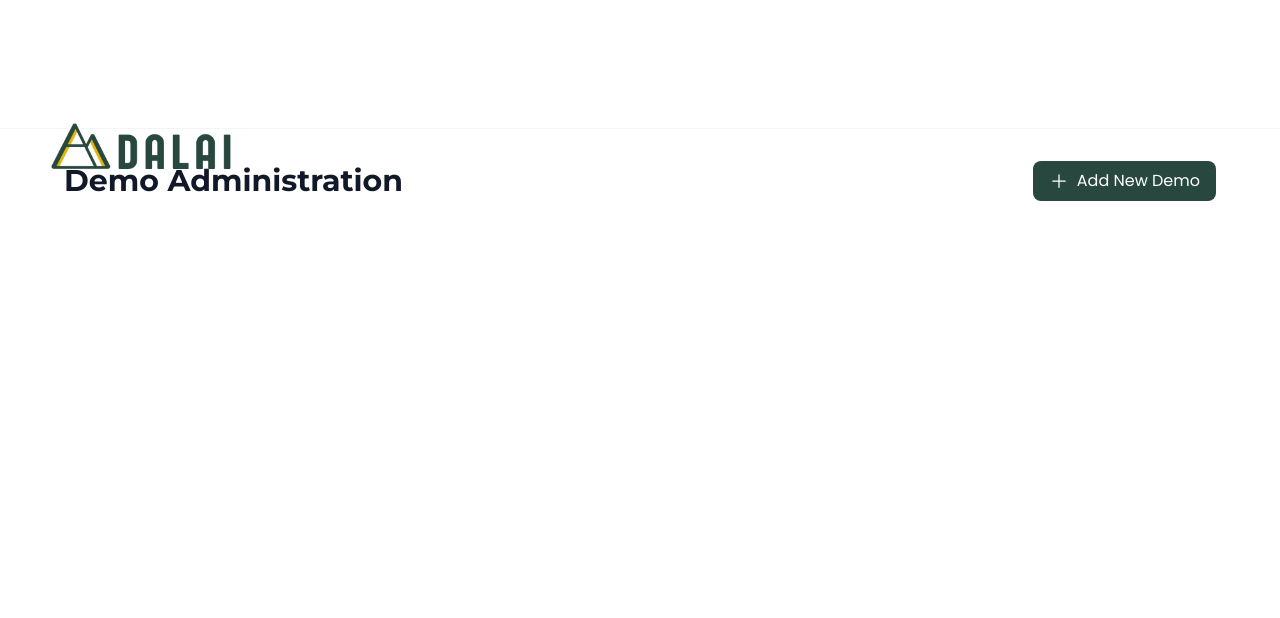
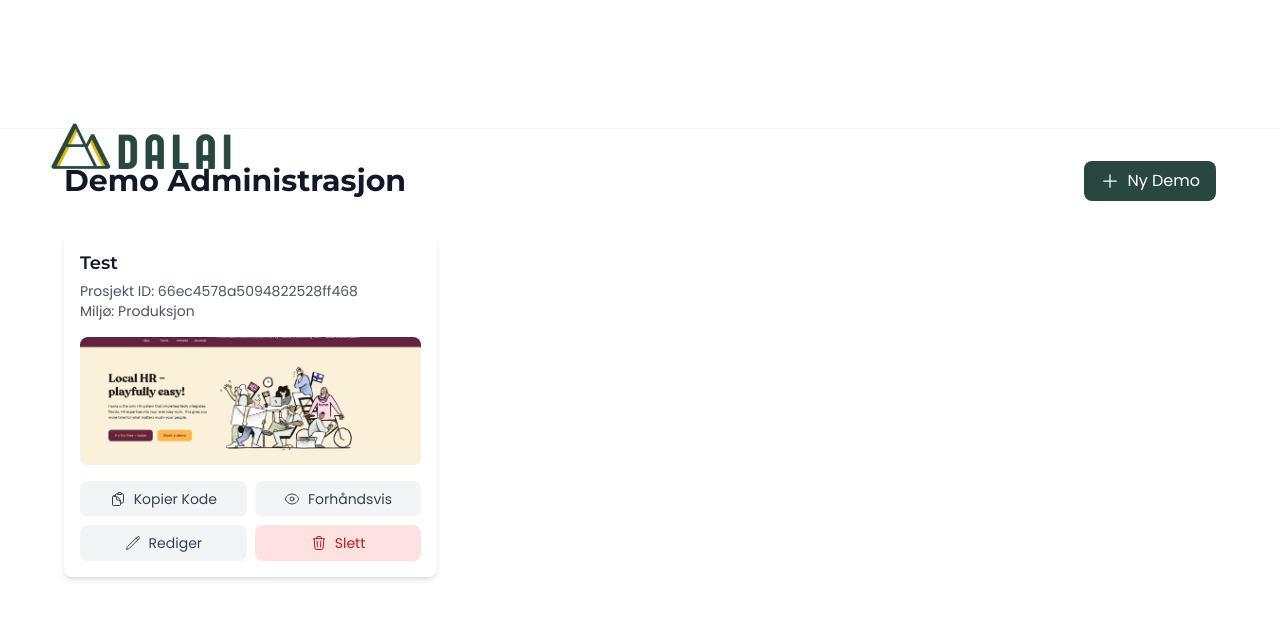
Before and after one commit to swnevin/dalai, a Next.js app: page /admin in a window 1280 px wide. Shown: the top 618 px of the page. Built offline with nearby package versions, Linux system fonts and the light colour scheme.

Commit message:
feat: translate UI to Norwegian and add coming soon features
- Translated all UI text to Norwegian
- Added stylesheet selector (coming soon)
- Added extensions section with Forms, File upload, and QR code scanning (coming soon)
- Updated error messages to Norwegian

```diff
--- /dev/null
+++ b/data/demos.json
@@ -0,0 +1,10 @@
+[
+  {
+    "id": "2e2tpd81b",
+    "clientName": "Test",
+    "projectId": "66ec4578a5094822528ff468",
+    "environment": "production",
+    "brandColor": "#28483F",
+    "backgroundPath": "/logos/1732535847773-Screenshot_2024-11-24_at_21.01.05.png"
+  }
+]
--- a/src/app/admin/page.tsx
+++ b/src/app/admin/page.tsx
@@ -12,6 +12,8 @@ import {
   CodeBracketIcon,
   ServerIcon,
   SwatchIcon,
+  ClipboardDocumentIcon,
+  PuzzlePieceIcon,
 } from '@heroicons/react/24/outline';
 
 interface Demo {
@@ -21,6 +23,7 @@ interface Demo {
   environment: string;
   brandColor: string;
   backgroundPath: string;
+  backgroundType?: 'screenshot' | 'raining-logo';
 }
 
 export default function AdminPage() {
@@ -36,6 +39,7 @@ export default function AdminPage() {
     environment: 'production',
     brandColor: '#28483F',
     backgroundPath: '',
+    backgroundType: 'screenshot' as 'screenshot' | 'raining-logo',
   });
 
   useEffect(() => {
@@ -121,6 +125,7 @@ export default function AdminPage() {
         environment: 'production',
         brandColor: '#28483F',
         backgroundPath: '',
+        backgroundType: 'screenshot',
       });
     } catch (error) {
       console.error('Error saving demo:', error);
@@ -129,7 +134,7 @@ export default function AdminPage() {
   };
 
   const handleDelete = async (id: string) => {
-    if (confirm('Are you sure you want to delete this demo?')) {
+    if (confirm('Er du sikker på at du vil slette denne demoen?')) {
       try {
         const response = await fetch(`/api/demos?id=${id}`, {
           method: 'DELETE',
@@ -152,19 +157,19 @@ export default function AdminPage() {
   return (
     <div className="min-h-screen p-4 sm:p-8">
       <div className="max-w-6xl mx-auto">
-        <div className="flex flex-col sm:flex-row justify-between items-center mb-8 gap-4">
-          <h1 className="text-2xl sm:text-3xl font-bold text-gray-900">
-            Demo Administration
+        <div className="flex flex-col sm:flex-row justify-between items-start sm:items-center mb-8 gap-4">
+          <h1 className="text-2xl sm:text-3xl font-bold text-gray-900 relative z-10">
+            Demo Administrasjon
           </h1>
           <button
             onClick={() => {
               setSelectedDemo(null);
               setShowModal(true);
             }}
-            className="w-full sm:w-auto px-4 py-2 bg-primary text-white rounded-lg hover:bg-primary/90 transition-colors flex items-center gap-2"
+            className="w-full sm:w-auto px-4 py-2 bg-primary text-white rounded-lg hover:bg-primary/90 transition-colors flex items-center gap-2 justify-center sm:justify-start"
           >
             <PlusIcon className="h-5 w-5" />
-            Add New Demo
+            Ny Demo
           </button>
         </div>
 
@@ -179,9 +184,9 @@ export default function AdminPage() {
                   <h3 className="text-lg font-semibold text-gray-900 mb-1">
                     {demo.clientName}
                   </h3>
-                  <p className="text-sm text-gray-600">Project ID: {demo.projectId}</p>
+                  <p className="text-sm text-gray-600">Prosjekt ID: {demo.projectId}</p>
                   <p className="text-sm text-gray-600 capitalize">
-                    Environment: {demo.environment}
+                    Miljø: {demo.environment === 'production' ? 'Produksjon' : 'Utvikling'}
                   </p>
                 </div>
 
@@ -189,40 +194,70 @@ export default function AdminPage() {
                   <div className="relative w-full h-32 mb-4 bg-gray-100 rounded-lg overflow-hidden">
                     <Image
                       src={demo.backgroundPath}
-                      alt={`${demo.clientName} background`}
+                      alt={`${demo.clientName} bakgrunn`}
                       fill
+                      sizes="(max-width: 768px) 100vw, (max-width: 1200px) 50vw, 33vw"
                       className="object-cover"
+                      priority
                     />
                   </div>
                 )}
 
-                <div className="flex flex-col sm:flex-row gap-2 mt-auto">
+                <div className="grid grid-cols-1 sm:grid-cols-2 gap-2 mt-auto">
                   <button
                     onClick={() => {
-                      window.open(`/${demo.clientName}`, '_blank');
+                      const embedCode = `<script type="text/javascript">
+  (function(d, t) {
+      var v = d.createElement(t), s = d.getElementsByTagName(t)[0];
+      v.onload = function() {
+        window.voiceflow.chat.load({
+          verify: { projectID: '${demo.projectId}' },
+          url: 'https://general-runtime.voiceflow.com',
+          versionID: '${demo.environment}'
+        });
+      }
+      v.src = "https://cdn.voiceflow.com/widget/bundle.mjs"; v.type = "text/javascript"; s.parentNode.insertBefore(v, s);
+  })(document, 'script');
+</script>`;
+                      navigator.clipboard.writeText(embedCode);
+                      alert('Kode kopiert til utklippstavlen!');
                     }}
-                    className="flex-1 px-3 py-1.5 text-sm bg-gray-100 text-gray-700 rounded hover:bg-gray-200 transition-colors flex items-center justify-center gap-1"
+                    className="w-full px-3 py-2 text-sm bg-gray-100 text-gray-700 rounded-lg hover:bg-gray-200 transition-colors flex items-center justify-center gap-2"
+                  >
+                    <ClipboardDocumentIcon className="h-4 w-4" />
+                    <span className="whitespace-nowrap">Kopier Kode</span>
+                  </button>
+                  <button
+                    onClick={() => window.open(`/${demo.clientName}`, '_blank')}
+                    className="w-full px-3 py-2 text-sm bg-gray-100 text-gray-700 rounded-lg hover:bg-gray-200 transition-colors flex items-center justify-center gap-2"
                   >
                     <EyeIcon className="h-4 w-4" />
-                    View
+                    <span>Forhåndsvis</span>
                   </button>
                   <button
                     onClick={() => {
                       setSelectedDemo(demo);
-                      setFormData(demo);
+                      setFormData({
+                        clientName: demo.clientName,
+                        projectId: demo.projectId,
+                        environment: demo.environment,
+                        brandColor: demo.brandColor,
+                        backgroundPath: demo.backgroundPath,
+                        backgroundType: demo.backgroundType || 'screenshot',
+                      });
                       setShowModal(true);
                     }}
-                    className="flex-1 px-3 py-1.5 text-sm bg-primary text-white rounded hover:bg-primary/90 transition-colors flex items-center justify-center gap-1"
+                    className="w-full px-3 py-2 text-sm bg-gray-100 text-gray-700 rounded-lg hover:bg-gray-200 transition-colors flex items-center justify-center gap-2"
                   >
                     <PencilIcon className="h-4 w-4" />
-                    Edit
+                    <span>Rediger</span>
                   </button>
                   <button
                     onClick={() => handleDelete(demo.id)}
-                    className="flex-1 px-3 py-1.5 text-sm border border-red-500 text-red-500 rounded hover:bg-red-50 transition-colors flex items-center justify-center gap-1"
+                    className="w-full px-3 py-2 text-sm bg-red-100 text-red-700 rounded-lg hover:bg-red-200 transition-colors flex items-center justify-center gap-2"
                   >
                     <TrashIcon className="h-4 w-4" />
-                    Delete
+                    <span>Slett</span>
                   </button>
                 </div>
               </div>
@@ -235,13 +270,13 @@ export default function AdminPage() {
         <div className="fixed inset-0 bg-black bg-opacity-50 flex items-center justify-center z-50 p-4">
           <div className="bg-white rounded-lg p-6 sm:p-8 max-w-md w-full mx-auto max-h-[90vh] overflow-y-auto">
             <h2 className="text-xl sm:text-2xl font-bold text-gray-900 mb-6">
-              {selectedDemo ? 'Edit Demo' : 'Add New Demo'}
+              {selectedDemo ? 'Rediger Demo' : 'Ny Demo'}
             </h2>
 
             <form onSubmit={handleSubmit} className="space-y-4">
               <div>
                 <label className="block text-sm font-medium text-gray-700 mb-1">
-                  Client Name
+                  Klientnavn
                 </label>
                 <input
                   type="text"
@@ -256,7 +291,7 @@ export default function AdminPage() {
               <div>
                 <label className="block text-sm font-medium text-gray-700 mb-1 flex items-center gap-2">
                   <CodeBracketIcon className="h-5 w-5" />
-                  Project ID
+                  Prosjekt ID
                 </label>
                 <input
                   type="text"
@@ -271,7 +306,7 @@ export default function AdminPage() {
               <div>
                 <label className="block text-sm font-medium text-gray-700 mb-1 flex items-center gap-2">
                   <ServerIcon className="h-5 w-5" />
-                  Environment
+                  Miljø
                 </label>
                 <select
                   name="environment"
@@ -279,15 +314,15 @@ export default function AdminPage() {
                   onChange={handleInputChange}
                   className="w-full px-3 py-2 border border-gray-300 rounded-md focus:outline-none focus:ring-2 focus:ring-primary focus:border-transparent"
                 >
-                  <option value="production">Production</option>
-                  <option value="development">Development</option>
+                  <option value="production">Produksjon</option>
+                  <option value="development">Utvikling</option>
                 </select>
               </div>
 
               <div>
                 <label className="block text-sm font-medium text-gray-700 mb-1 flex items-center gap-2">
                   <SwatchIcon className="h-5 w-5" />
-                  Brand Color
+                  Merkefarge
                 </label>
                 <div className="flex items-center gap-3">
                   <input
@@ -309,39 +344,91 @@ export default function AdminPage() {
                 </div>
               </div>
 
-              <div>
-                <label className="block text-sm font-medium text-gray-700 mb-1">
-                  {selectedDemo ? 'Change Background Image' : 'Upload Background Image (Optional)'}
-                </label>
-                <p className="text-sm text-gray-500 mb-2">
-                  Upload a screenshot of the client's website as the background image
-                </p>
-                <div className="space-y-4">
-                  {selectedDemo && selectedDemo.backgroundPath && (
-                    <div className="relative w-full h-40 bg-gray-100 rounded-lg overflow-hidden">
-                      <Image
-                        src={selectedDemo.backgroundPath}
-                        alt="Current background"
-                        fill
-                        className="object-contain"
-                      />
+              <div className="space-y-6">
+                <div>
+                  <label className="block text-sm font-medium text-gray-700 mb-2 flex items-center gap-2">
+                    <ServerIcon className="h-5 w-5" />
+                    Bakgrunnstype
+                  </label>
+                  <select
+                    name="backgroundType"
+                    value={formData.backgroundType}
+                    onChange={handleInputChange}
+                    className="mt-1 block w-full rounded-md border border-gray-300 bg-white py-2 px-3 shadow-sm focus:border-primary focus:outline-none focus:ring-1 focus:ring-primary sm:text-sm"
+                  >
+                    <option value="screenshot">Skjermbilde Bakgrunn</option>
+                    <option value="raining-logo" disabled>Regnende Logo Bakgrunn (Kommer Snart)</option>
+                  </select>
+                </div>
+
+                {/* Stylesheet Selector - Coming Soon */}
+                <div>
+                  <label className="block text-sm font-medium text-gray-700 mb-2 flex items-center gap-2">
+                    <SwatchIcon className="h-5 w-5" />
+                    Stilark
+                    <span className="text-xs bg-gray-100 text-gray-600 px-2 py-1 rounded-full">Kommer Snart</span>
+                  </label>
+                  <select
+                    disabled
+                    className="mt-1 block w-full rounded-md border border-gray-300 bg-gray-50 py-2 px-3 shadow-sm focus:border-primary focus:outline-none focus:ring-1 focus:ring-primary sm:text-sm cursor-not-allowed"
+                  >
+                    <option value="default">Standard</option>
+                    <option value="modern">Moderne</option>
+                    <option value="minimal">Minimalistisk</option>
+                    <option value="corporate">Bedrift</option>
+                  </select>
+                </div>
+
+                {/* Extensions */}
+                <div>
+                  <label className="block text-sm font-medium text-gray-700 mb-2 flex items-center gap-2">
+                    <PuzzlePieceIcon className="h-5 w-5" />
+                    Utvidelser
+                    <span className="text-xs bg-gray-100 text-gray-600 px-2 py-1 rounded-full">Kommer Snart</span>
+                  </label>
+                  <div className="space-y-2">
+                    <div className="flex items-center gap-2 p-3 border border-gray-200 rounded-md bg-gray-50 cursor-not-allowed">
+                      <input type="checkbox" disabled className="cursor-not-allowed" />
+                      <span className="text-gray-600">Skjemaer</span>
                     </div>
-                  )}
+                    <div className="flex items-center gap-2 p-3 border border-gray-200 rounded-md bg-gray-50 cursor-not-allowed">
+                      <input type="checkbox" disabled className="cursor-not-allowed" />
+                      <span className="text-gray-600">Filopplasting</span>
+                    </div>
+                    <div className="flex items-center gap-2 p-3 border border-gray-200 rounded-md bg-gray-50 cursor-not-allowed">
+                      <input type="checkbox" disabled className="cursor-not-allowed" />
+                      <span className="text-gray-600">Skann QR-kode</span>
+                    </div>
+                  </div>
+                </div>
+
+                <div>
+                  <label className="block text-sm font-medium text-gray-700 mb-2 flex items-center gap-2">
+                    <SwatchIcon className="h-5 w-5" />
+                    Bakgrunnsbilde
+                  </label>
                   <input
                     type="file"
+                    onChange={handleFileChange}
                     accept="image/*"
-                    onChange={handleFileChange}
-                    className="w-full text-sm text-gray-500
+                    className="block w-full text-sm text-gray-500
                       file:mr-4 file:py-2 file:px-4
-                      file:rounded-full file:border-0
+                      file:rounded-md file:border-0
                       file:text-sm file:font-semibold
                       file:bg-primary file:text-white
                       hover:file:bg-primary/90"
                   />
                   {formData.backgroundPath && (
-                    <p className="text-sm text-green-600">
-                      Background image uploaded: {formData.backgroundPath}
-                    </p>
+                    <div className="relative w-full h-32 mt-4 bg-gray-100 rounded-lg overflow-hidden">
+                      <Image
+                        src={formData.backgroundPath}
+                        alt="Forhåndsvisning"
+                        fill
+                        sizes="(max-width: 768px) 100vw, (max-width: 1200px) 50vw, 33vw"
+                        className="object-cover"
+                        priority
+                      />
+                    </div>
                   )}
                 </div>
               </div>
@@ -358,17 +445,18 @@ export default function AdminPage() {
                       environment: 'production',
                       brandColor: '#28483F',
                       backgroundPath: '',
+                      backgroundType: 'screenshot',
                     });
                   }}
                   className="px-4 py-2 text-gray-600 hover:text-gray-800 transition-colors duration-200"
                 >
-                  Cancel
+                  Avbryt
                 </button>
                 <button
                   type="submit"
                   className="bg-primary hover:bg-primary/90 text-white px-4 py-2 rounded-lg transition-colors duration-200"
                 >
-                  {selectedDemo ? 'Update' : 'Create'}
+                  {selectedDemo ? 'Lagre Endringer' : 'Opprett Demo'}
                 </button>
               </div>
             </form>
--- a/src/app/api/demos/route.ts
+++ b/src/app/api/demos/route.ts
@@ -1,18 +1,40 @@
 import { NextResponse } from 'next/server';
+import { readFile, writeFile } from 'fs/promises';
+import path from 'path';
 
-// In-memory storage for demos
-let demos: Array<{
+interface Demo {
   id: string;
   clientName: string;
   projectId: string;
   environment: string;
   brandColor: string;
   backgroundPath: string;
-}> = [];
+  backgroundType?: 'screenshot' | 'raining-logo';
+}
+
+const DEMOS_FILE = path.join(process.cwd(), 'data', 'demos.json');
+
+// Helper function to read demos from file
+async function readDemos(): Promise<Demo[]> {
+  try {
+    const data = await readFile(DEMOS_FILE, 'utf-8');
+    return JSON.parse(data);
+  } catch (error) {
+    return [];
+  }
+}
+
+// Helper function to write demos to file
+async function writeDemos(demos: Demo[]): Promise<void> {
+  await writeFile(DEMOS_FILE, JSON.stringify(demos, null, 2), 'utf-8');
+}
 
 export async function GET(request: Request) {
   const { searchParams } = new URL(request.url);
   const clientName = searchParams.get('clientName');
+
+  try {
+    const demos = await readDemos();
 
     if (clientName) {
       const filteredDemos = demos.filter(
@@ -22,23 +44,30 @@ export async function GET(request: Request) {
     }
 
     return NextResponse.json(demos);
+  } catch (error) {
+    console.error('Error reading demos:', error);
+    return NextResponse.json({ error: 'Failed to read demos' }, { status: 500 });
+  }
 }
 
 export async function POST(request: Request) {
   try {
     const body = await request.json();
+    const demos = await readDemos();
 
-    // Remove backgroundPath validation since it's optional
     const newDemo = {
       id: Math.random().toString(36).substr(2, 9),
       clientName: body.clientName,
       projectId: body.projectId,
       environment: body.environment,
       brandColor: body.brandColor,
-      backgroundPath: body.backgroundPath || '', // Make it optional with default empty string
+      backgroundPath: body.backgroundPath || '',
+      backgroundType: body.backgroundType,
     };
 
     demos.push(newDemo);
+    await writeDemos(demos);
+
     return NextResponse.json(newDemo);
   } catch (error) {
     console.error('Error creating demo:', error);
@@ -55,28 +84,35 @@ export async function PUT(request: Request) {
     const id = searchParams.get('id');
     const body = await request.json();
 
-    const demoIndex = demos.findIndex(demo => demo.id === id);
-    if (demoIndex === -1) {
+    if (!id) {
       return NextResponse.json(
-        { error: 'Demo not found' },
+        { error: 'Demo ID er påkrevd' },
+        { status: 400 }
+      );
+    }
+
+    const demos = await readDemos();
+    const index = demos.findIndex(demo => demo.id === id);
+
+    if (index === -1) {
+      return NextResponse.json(
+        { error: 'Demo ikke funnet' },
         { status: 404 }
       );
     }
 
-    demos[demoIndex] = {
-      ...demos[demoIndex],
-      clientName: body.clientName,
-      projectId: body.projectId,
-      environment: body.environment,
-      brandColor: body.brandColor,
-      backgroundPath: body.backgroundPath || demos[demoIndex].backgroundPath, // Keep existing path if not provided
+    demos[index] = {
+      ...demos[index],
+      ...body,
+      id, // Preserve the original ID
     };
 
-    return NextResponse.json(demos[demoIndex]);
+    await writeDemos(demos);
+    return NextResponse.json(demos[index]);
   } catch (error) {
-    console.error('Error updating demo:', error);
+    console.error('Feil ved oppdatering av demo:', error);
     return NextResponse.json(
-      { error: 'Failed to update demo' },
+      { error: 'Kunne ikke oppdatere demo' },
       { status: 500 }
     );
   }
@@ -89,26 +125,27 @@ export async function DELETE(request: Request) {
 
     if (!id) {
       return NextResponse.json(
-        { error: 'ID is required' },
+        { error: 'Demo ID er påkrevd' },
         { status: 400 }
       );
     }
 
-    const initialLength = demos.length;
-    demos = demos.filter(demo => demo.id !== id);
+    const demos = await readDemos();
+    const filteredDemos = demos.filter(demo => demo.id !== id);
 
-    if (demos.length === initialLength) {
+    if (demos.length === filteredDemos.length) {
       return NextResponse.json(
-        { error: 'Demo not found' },
+        { error: 'Demo ikke funnet' },
         { status: 404 }
       );
     }
 
+    await writeDemos(filteredDemos);
     return NextResponse.json({ success: true });
   } catch (error) {
-    console.error('Error deleting demo:', error);
+    console.error('Feil ved sletting av demo:', error);
     return NextResponse.json(
-      { error: 'Failed to delete demo' },
+      { error: 'Kunne ikke slette demo' },
       { status: 500 }
     );
   }
```
Also changed, not shown: next.config.js (+7 -0 lines), src/app/api/upload/route.ts (+24 -6 lines), public/logos/1732535847773-Screenshot_2024-11-24_at_21.01.05.png (added). Lines whose indentation alone changed are shown as unchanged.
